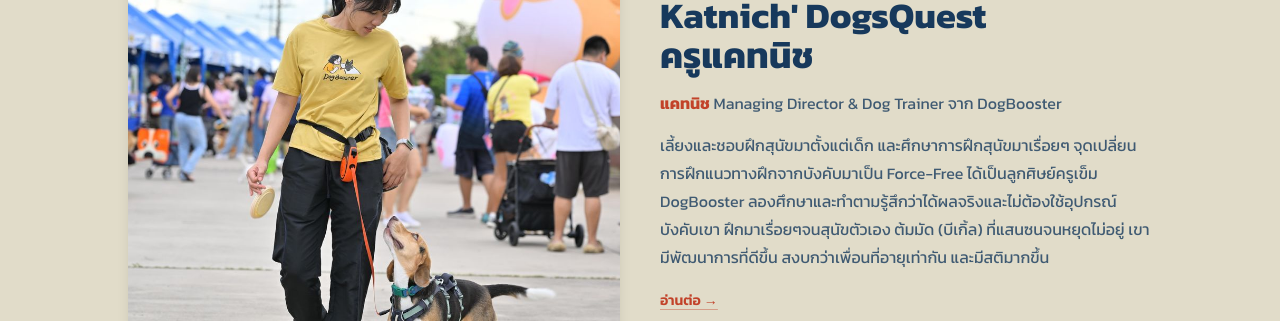
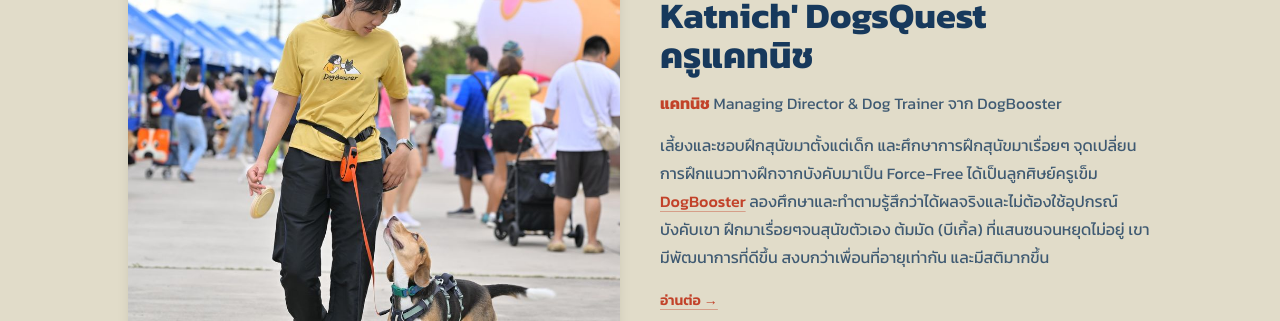
Before and after one commit to katnichstudio-ctrl/katnichpawquest, a Next.js app: page / in a window 1280 px wide. Shown: the part 1820-2141 px from the top of the page. Built offline with nearby package versions, Linux system fonts and the light colour scheme.

Commit message:
Link DogBooster mention in trainer bio to dogbooster.net

```diff
--- a/src/components/TrainerAbout.tsx
+++ b/src/components/TrainerAbout.tsx
@@ -41,7 +41,15 @@ export default function TrainerAbout() {
         <p className="mt-4 leading-7 text-brand-navy/80">
           เลี้ยงและชอบฝึกสุนัขมาตั้งแต่เด็ก และศึกษาการฝึกสุนัขมาเรื่อยๆ
           จุดเปลี่ยนการฝึกแนวทางฝึกจากบังคับมาเป็น Force-Free
-          ได้เป็นลูกศิษย์ครูเข็ม DogBooster
+          ได้เป็นลูกศิษย์ครูเข็ม{" "}
+          <a
+            href="https://dogbooster.net"
+            target="_blank"
+            rel="noopener noreferrer"
+            className="font-medium text-brand-terracotta underline decoration-brand-terracotta/40 underline-offset-4"
+          >
+            DogBooster
+          </a>{" "}
           ลองศึกษาและทำตามรู้สึกว่าได้ผลจริงและไม่ต้องใช้อุปกรณ์บังคับเขา
           ฝึกมาเรื่อยๆจนสุนัขตัวเอง ต้มมัด (บีเกิ้ล) ที่แสนซนจนหยุดไม่อยู่
           เขามีพัฒนาการที่ดีขึ้น สงบกว่าเพื่อนที่อายุเท่ากัน และมีสติมากขึ้น
```
